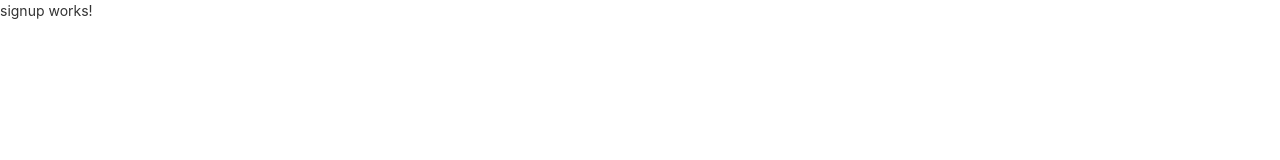
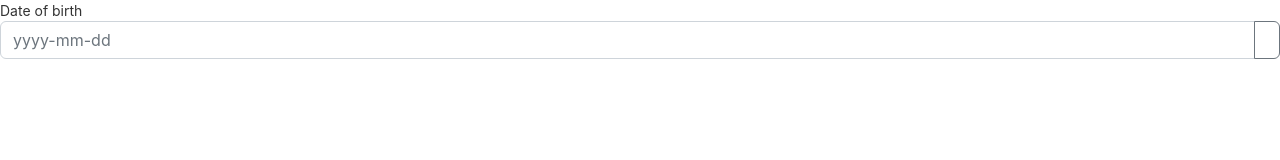
Before and after one commit to dlpandjaris/angularApp, an Angular app: page /projects/gift-registry/signup in a window 1280 px wide. Shown: the top 160 px of the page. Built offline with nearby package versions, Linux system fonts and the light colour scheme.

Commit message:
working on login

```diff
--- a/src/app/app.module.ts
+++ b/src/app/app.module.ts
@@ -1,12 +1,13 @@
 import { NgModule } from '@angular/core';
 import { BrowserModule } from '@angular/platform-browser';
+import { NgbModule } from '@ng-bootstrap/ng-bootstrap';
+import { ReactiveFormsModule } from '@angular/forms';
 
 import { AppRoutingModule } from './app-routing.module';
 import { AppComponent } from './app.component';
 import { LoginComponent } from './projects/giftRegistry/components/login/login.component';
 import { SignupComponent } from './projects/giftRegistry/components/signup/signup.component';
 import { GiftRegistryComponent } from './projects/giftRegistry/components/gift-registry/gift-registry.component';
-import { NgbModule } from '@ng-bootstrap/ng-bootstrap';
 
 @NgModule({
   declarations: [
@@ -18,7 +19,8 @@ import { NgbModule } from '@ng-bootstrap/ng-bootstrap';
   imports: [
     BrowserModule,
     AppRoutingModule,
-    NgbModule
+    NgbModule,
+    ReactiveFormsModule
   ],
   providers: [],
   bootstrap: [AppComponent]
--- a/src/app/projects/giftRegistry/components/gift-registry/gift-registry.component.html
+++ b/src/app/projects/giftRegistry/components/gift-registry/gift-registry.component.html
@@ -1,27 +1,32 @@
 <ng-template #content let-offcanvas>
   <div class="offcanvas-header">
-    <h4 class="offcanvas-title" id="offcanvas-basic-title">Profile update</h4>
+    <h4 class="offcanvas-title" id="offcanvas-basic-title">Login</h4>
     <button type="button" class="btn-close" aria-label="Close" (click)="offcanvas.dismiss('Cross click')"></button>
   </div>
   <div class="offcanvas-body" style="background-color:cornflowerblue;">
     <form>
       <div class="mb-3">
-        <label for="dateOfBirth">Date of birth</label>
+        <label for="email">Email</label>
         <div class="input-group">
           <input
-            id="dateOfBirth"
+            id="email"
             class="form-control"
-            placeholder="yyyy-mm-dd"
-            name="dp"
-            ngbDatepicker
-            #dp="ngbDatepicker"
+            placeholder="example@gmail.com"
           />
-          <button class="btn btn-outline-secondary bi bi-calendar3" (click)="dp.toggle()" type="button"></button>
+          <!-- <button class="btn btn-outline-secondary bi bi-calendar3" (click)="dp.toggle()" type="button"></button> -->
+        </div>
+        <label for="email">Password</label>
+        <div class="input-group">
+          <input
+            id="password"
+            class="form-control"
+            placeholder="********"
+          />
         </div>
       </div>
     </form>
     <div class="text-end">
-      <button type="button" class="btn btn-outline-dark" (click)="offcanvas.close('Save click')">Save</button>
+      <button type="button" class="btn btn-outline-dark" (click)="offcanvas.close('Save click')">Login</button>
     </div>
   </div>
 </ng-template>
--- a/src/app/projects/giftRegistry/components/login/login.component.html
+++ b/src/app/projects/giftRegistry/components/login/login.component.html
@@ -1 +1,27 @@
-<p>login works!</p>
+<ng-template let-offcanvas>
+  <div class="offcanvas-header">
+    <h4 class="offcanvas-title" id="offcanvas-basic-title">Profile update</h4>
+    <button type="button" class="btn-close" aria-label="Close" (click)="offcanvas.dismiss('Cross click')"></button>
+  </div>
+  <div class="offcanvas-body" style="background-color:cornflowerblue;">
+    <form>
+      <div class="mb-3">
+        <label for="dateOfBirth">Date of birth</label>
+        <div class="input-group">
+          <input
+            id="dateOfBirth"
+            class="form-control"
+            placeholder="yyyy-mm-dd"
+            name="dp"
+            ngbDatepicker
+            #dp="ngbDatepicker"
+          />
+          <button class="btn btn-outline-secondary bi bi-calendar3" (click)="dp.toggle()" type="button"></button>
+        </div>
+      </div>
+    </form>
+    <div class="text-end">
+      <button type="button" class="btn btn-outline-dark" (click)="offcanvas.close('Save click')">Save</button>
+    </div>
+  </div>
+</ng-template>
--- a/src/app/projects/giftRegistry/components/login/login.component.ts
+++ b/src/app/projects/giftRegistry/components/login/login.component.ts
@@ -1,4 +1,5 @@
 import { Component, OnInit } from '@angular/core';
+import { FormBuilder, FormGroup, Validators } from '@angular/forms'
 
 @Component({
   selector: 'app-login',
@@ -7,9 +8,24 @@ import { Component, OnInit } from '@angular/core';
 })
 export class LoginComponent implements OnInit {
 
-  constructor() { }
+  type: string = "password";
+  isText: boolean = false;
+  eyeIcon: string = "fa-eye-slash";
+  loginForm!: FormGroup;
+
+  constructor(private fb: FormBuilder) { }
 
   ngOnInit(): void {
+    this.loginForm = this.fb.group({
+      email: ['', Validators.required],
+      password: ['', Validators.required]
+    })
+  }
+
+  hideShowPass() {
+    this.isText = !this.isText;
+    this.isText ? this.eyeIcon = "fa-eye" : this.eyeIcon = "fa-eye-slash";
+    this.isText ? this.type = "text" : this.type = "password";
   }
 
 }
--- a/src/app/projects/giftRegistry/components/signup/signup.component.html
+++ b/src/app/projects/giftRegistry/components/signup/signup.component.html
@@ -1 +1,16 @@
-<p>signup works!</p>
+<form>
+  <div class="mb-3">
+    <label for="dateOfBirth">Date of birth</label>
+    <div class="input-group">
+      <input
+        id="dateOfBirth"
+        class="form-control"
+        placeholder="yyyy-mm-dd"
+        name="dp"
+        ngbDatepicker
+        #dp="ngbDatepicker"
+      />
+      <button class="btn btn-outline-secondary bi bi-calendar3" (click)="dp.toggle()" type="button"></button>
+    </div>
+  </div>
+</form>
```
Lines whose indentation alone changed are shown as unchanged.
